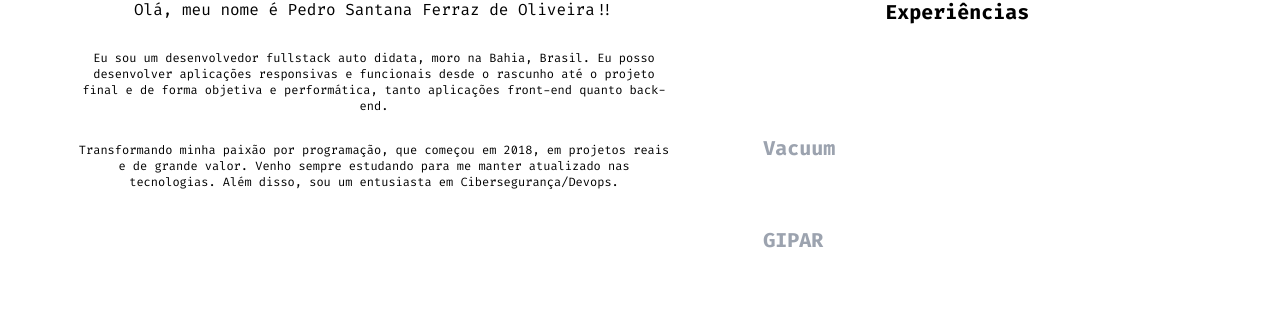
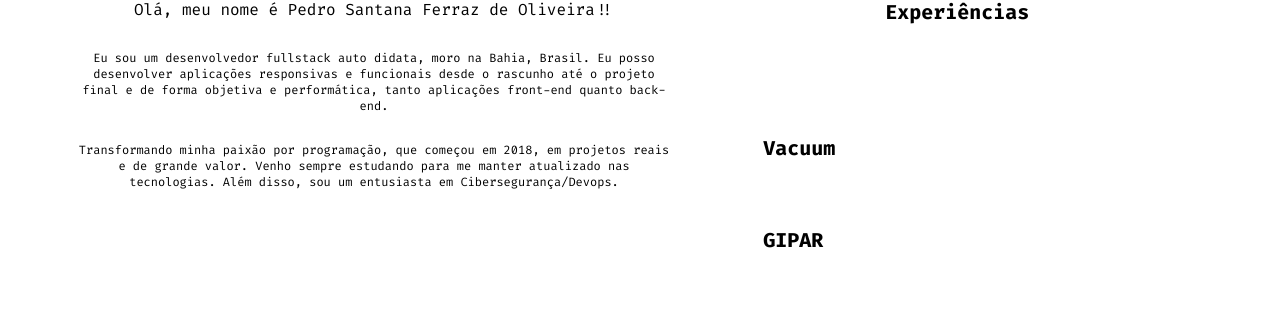
Before and after one commit to PedroSantanaa/MyPortfolio, a Next.js app in the folder my-portfolio/: page / in a window 1280 px wide. Shown: the part 2539-2855 px from the top of the page. Built offline with nearby package versions, Linux system fonts and the light colour scheme.

Commit message:
feat: func on click

```diff
--- a/my-portfolio/src/components/Exp.tsx
+++ b/my-portfolio/src/components/Exp.tsx
@@ -13,18 +13,25 @@ function Exp({}: Props) {
     const jobText=text?.split(' ')[0]
 
     if(jobText){
-      setJob(jobText)
-      }
+      if(!job){
+        setJob(jobText)
+      }else{
+        if(job===jobText){
+          setJob('')
+          }else{
+            setJob(jobText)
+          }
+          }}
   }
 
   return (
     <div className='flex flex-col md:flex-row gap-10 lg:gap-28 mt-14'>
       <div className='p-10 flex flex-col gap-10'>
         {experiencias.map((exp)=>(
-          <span key={exp.company} onClick={handleJob} className={`text-gray-400 font-bold lg:text-xl cursor-pointer hover:border border-none hover:bg-[#C778DD33] rounded p-3 flex justify-between w-[200px] lg:w-[300px] group ${job === exp.company ? 'border border-none bg-[#C778DD33]' : ''}`}>{exp.company} <p className={`opacity-0 group-hover:opacity-100 ${job === exp.company ? 'opacity-100' : ''}`}> {'>'} </p> </span>
+          <span key={exp.company} onClick={handleJob} className={`text-black font-bold lg:text-xl cursor-pointer hover:border border-none hover:bg-[#C778DD33] rounded p-3 flex justify-between w-[200px] lg:w-[300px] group ${job === exp.company ? 'border border-none bg-[#C778DD33]' : ''}`}>{exp.company} <p className={`opacity-0 group-hover:opacity-100 ${job === exp.company ? 'opacity-100' : ''}`}> {'>'} </p> </span>
         ))}
       </div>
-      <div className='text-gray-400'>
+      <div className='text-black'>
         {job && experiencias.filter((exp)=>exp.company===job).map((exp)=>(
           <div key={exp.company}>
             <div className='flex flex-col gap-2'>
```
